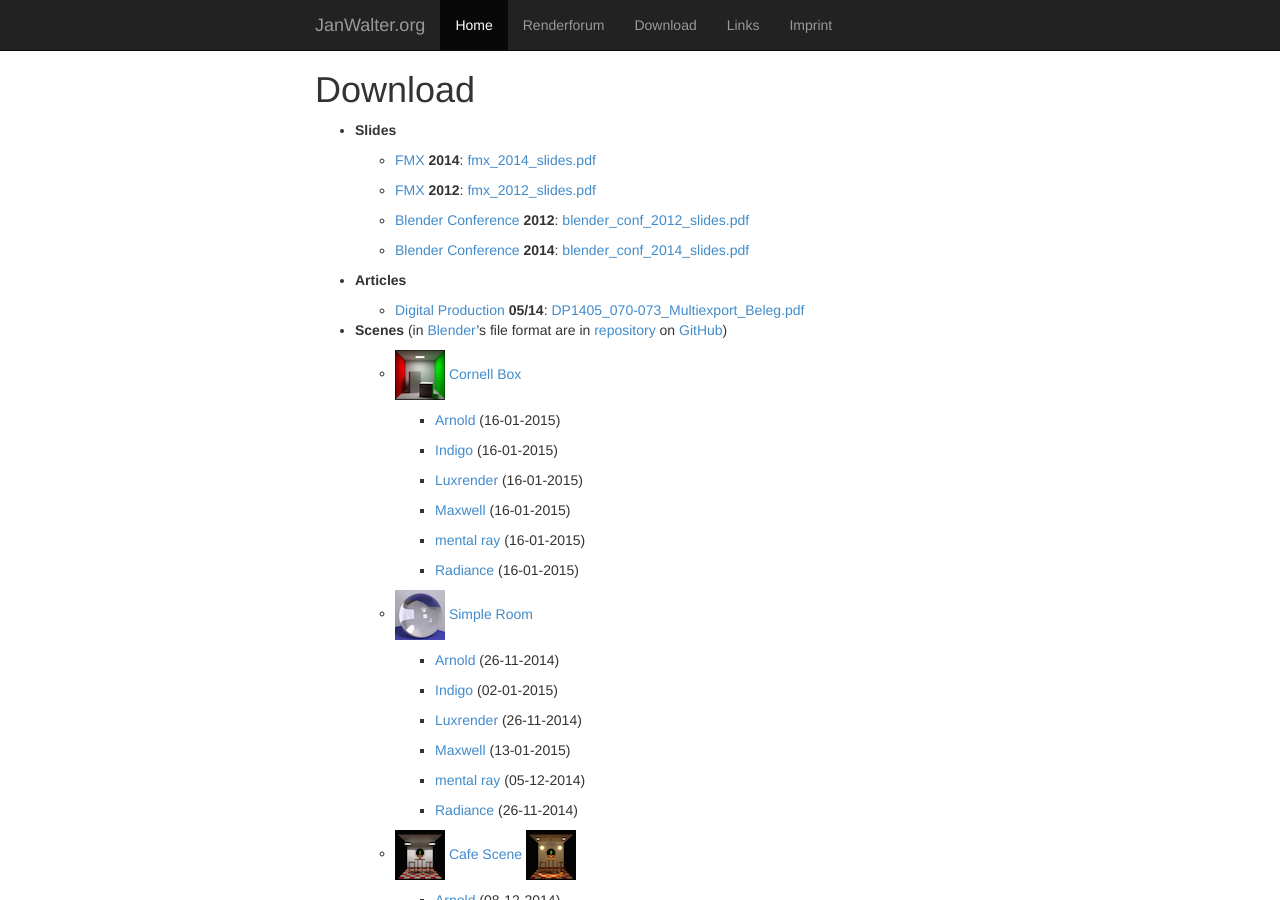
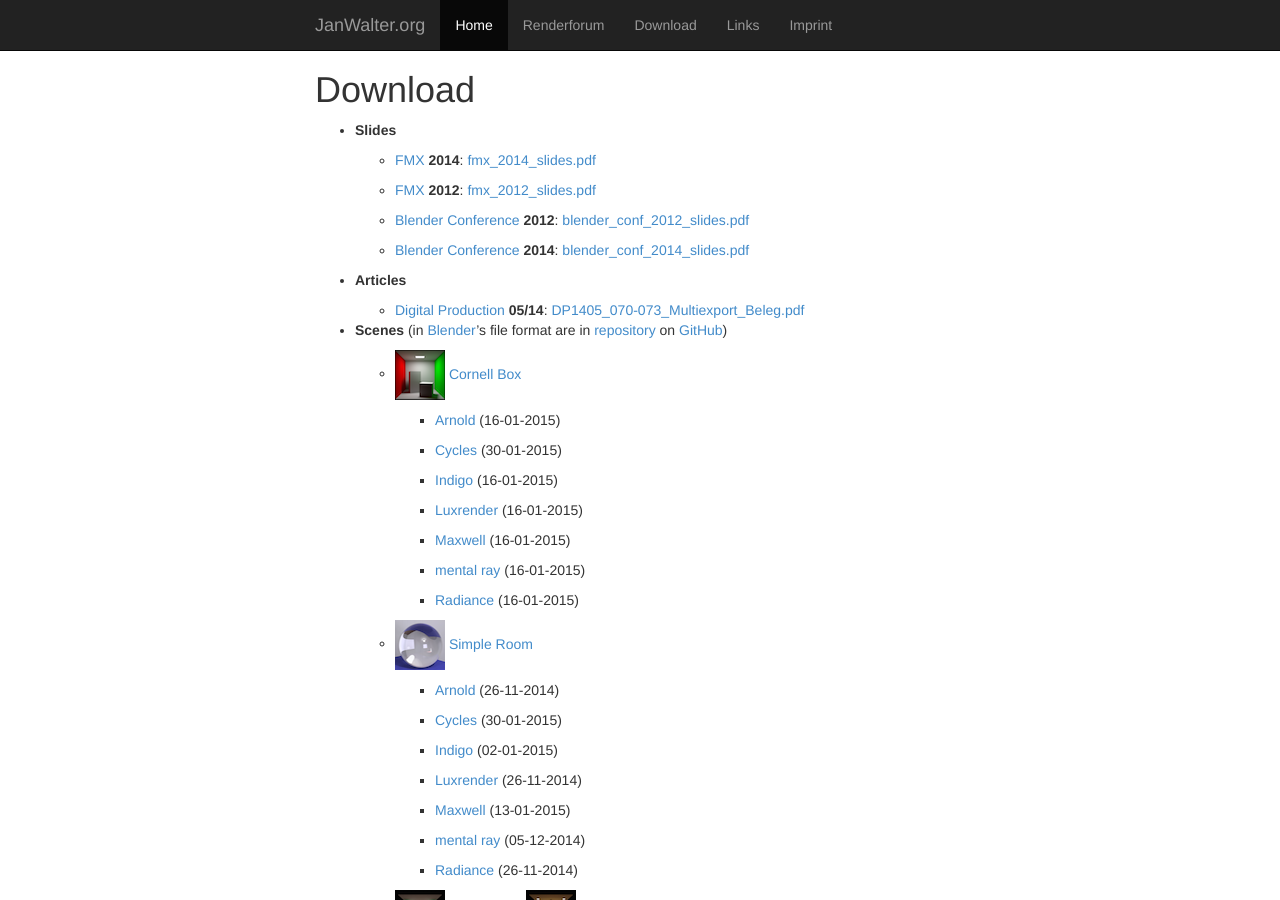
Before and after one commit to wahn/jan_walter_org, a Jekyll site: the page built from download/index.md, in a window 1280 px wide and 900 px high. Built offline with Jekyll 4.4.1, drawn with Linux system fonts in a browser that asks for light colours; Markdown is read by kramdown in place of the engine named in the settings.

Commit message:
The Cornell box and the simple room for Cycles.

```diff
--- a/download/index.md
+++ b/download/index.md
@@ -32,6 +32,8 @@ Download
 
         + [Arnold](https://www.janwalter.org/Download/Scenes/cornell_box_ass.tar.gz) (16-01-2015)
 
+        + [Cycles](https://www.janwalter.org/Download/Scenes/cornell_box_blend.tar.gz) (30-01-2015)
+
         + [Indigo](https://www.janwalter.org/Download/Scenes/cornell_box_igs.tar.gz) (16-01-2015)
 
         + [Luxrender](https://www.janwalter.org/Download/Scenes/cornell_box_lxs.tar.gz) (16-01-2015)
@@ -46,6 +48,8 @@ Download
        Room](https://github.com/wahn/export_multi/tree/master/01_simple_room)
 
         + [Arnold](https://www.janwalter.org/Download/Scenes/simple_room_ass.tar.gz) (26-11-2014)
+
+        + [Cycles](https://www.janwalter.org/Download/Scenes/simple_room_blend.tar.gz) (30-01-2015)
 
         + [Indigo](https://www.janwalter.org/Download/Scenes/simple_room_igs.tar.gz) (02-01-2015)
 
```
